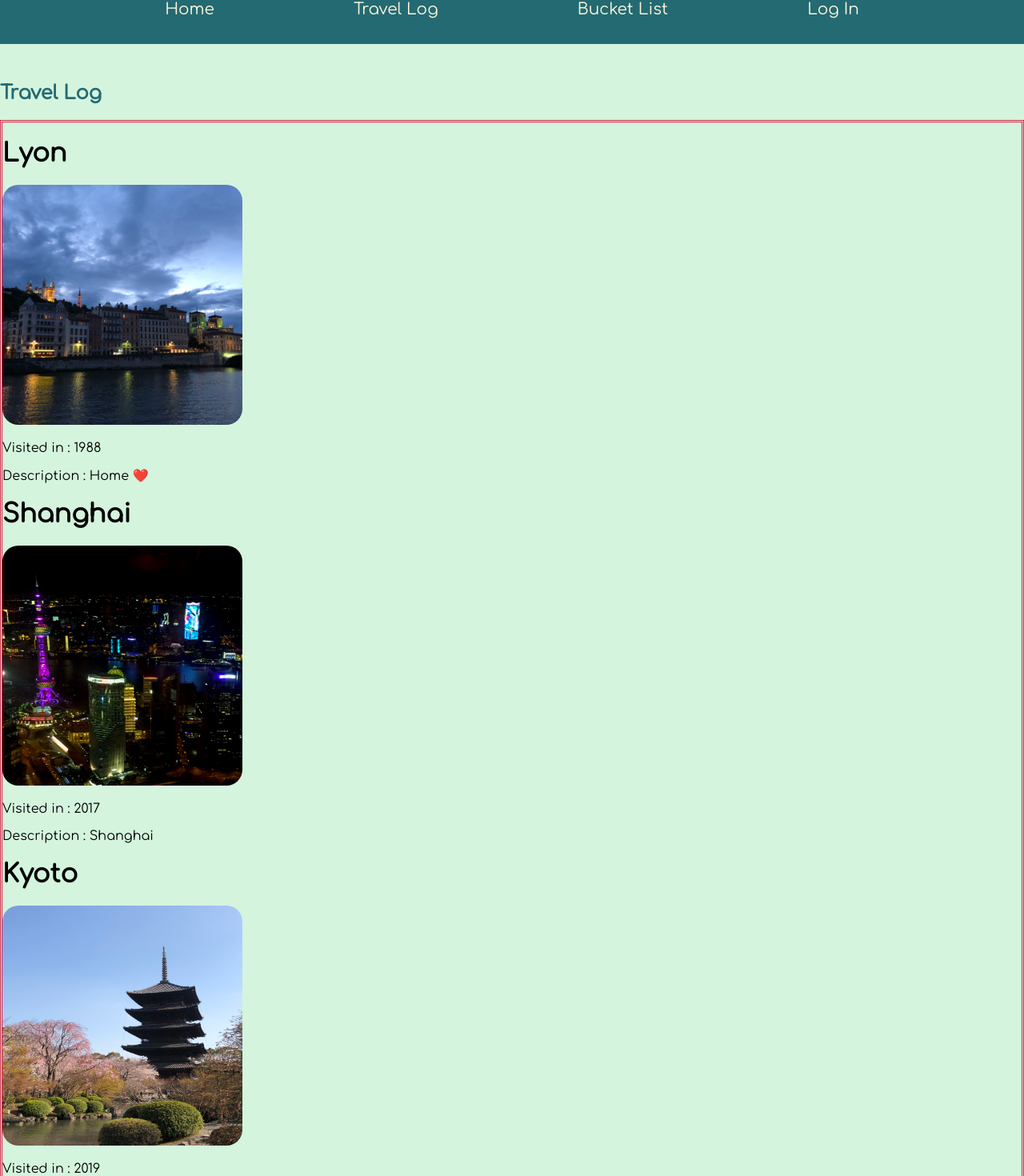
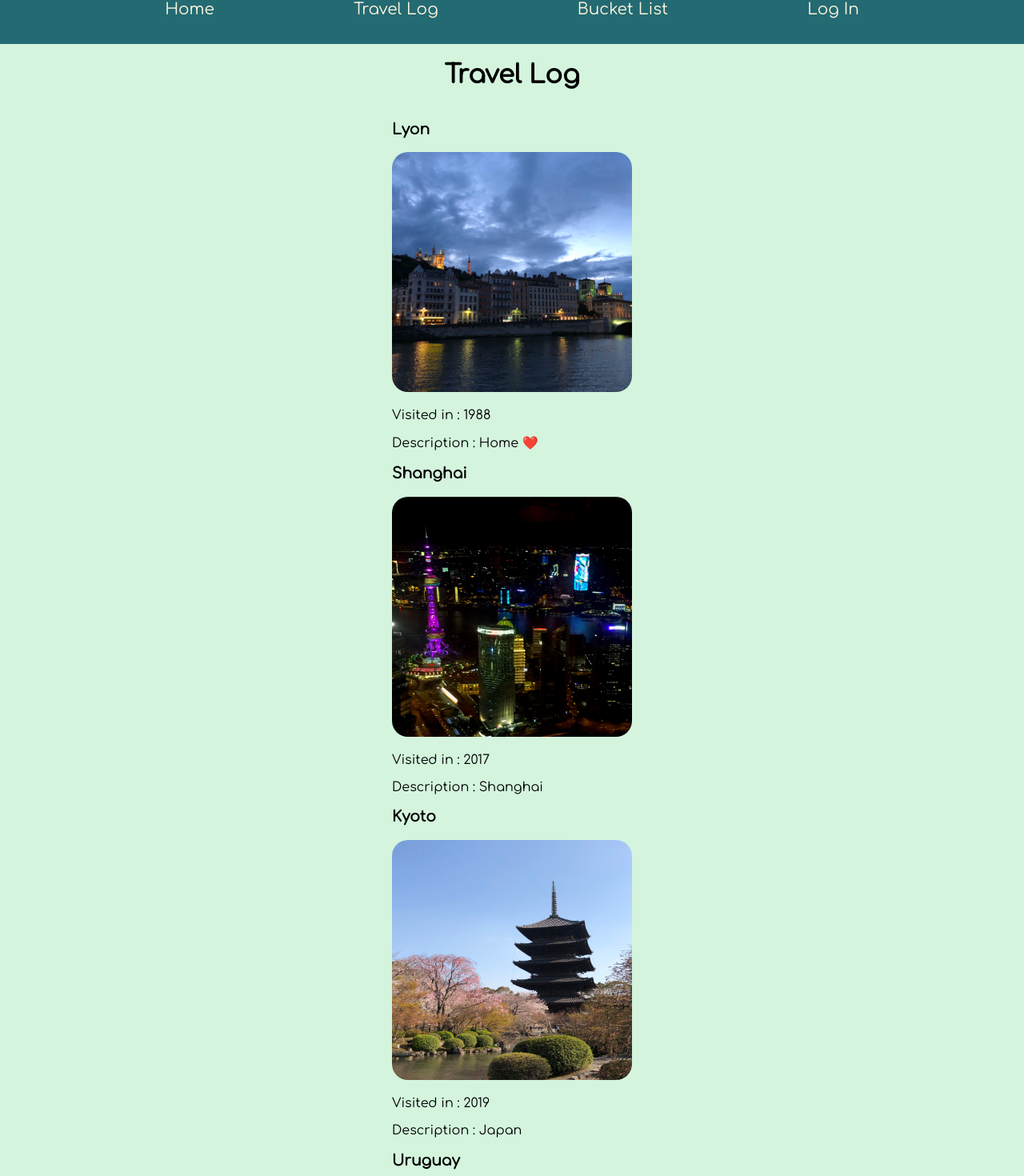
Before and after one commit to So-G/travel-bug-front, a React (Create React App) app: page /travellog in a window 1280 px wide. Shown: the part 32-1502 px from the top of the page at 80% size. Built offline with nearby package versions, Linux system fonts and the light colour scheme.

Commit message:
placed pins on map

```diff
--- a/src/components/CountryWishList.js
+++ b/src/components/CountryWishList.js
@@ -1,10 +1,18 @@
 export default function WishList() {
+  // const [wishList, setWishList] = useState(
+  //   axios
+  //     .get('http://localhost:5000/bucketlist')
+  //     .then((response) => response.data)
+  //     .then((data) => {
+  //       console.log(data.results);
+  //       setWishList(data.results);
+  //     })
+  // );
+
   return (
-    <div className="cardcontainer">
-      <div className="country-card">
-        <p>Country Name</p>
-        <p>Description</p>
-      </div>
+    <div className="country-card">
+      <p>Country Name</p>
+      <p>Description</p>
     </div>
   );
 }
--- a/src/components/LogInForm.js
+++ b/src/components/LogInForm.js
@@ -1,26 +1 @@
-export default function LoginForm() {
-  return (
-    <form className="form">
-      <h2>Log In</h2>
-      <input
-        autoComplete="username"
-        placeholder="Enter your username"
-        type="text"
-      />
-
-      <input
-        placeholder="Password"
-        autoComplete="current-password"
-        type="password"
-        rules={{
-          minLength: {
-            value: 4,
-            message: 'should be at least 8 characters',
-          },
-        }}
-      />
-
-      <input type="submit" value="Login" />
-    </form>
-  );
-}
+export default function LoginForm() {}
--- a/src/components/Map.js
+++ b/src/components/Map.js
@@ -1,6 +1,40 @@
 import { MapContainer, TileLayer, Marker, Popup } from 'react-leaflet';
+// import { selectIcon } from './mapMarkers';
 
-export default function Map() {
+export default function Map({
+  pins = [
+    {
+      name: 'Lyon',
+      description: 'Home ❤️',
+      lat: 45.75,
+      lng: 4.85,
+      visited: 'ok',
+    },
+    {
+      name: 'Shanghai',
+      description: 'Shanghai',
+      lat: 31.224361,
+      lng: 121.46917,
+      visited: 'ok',
+    },
+
+    {
+      name: 'Kyoto',
+      description: '⛩',
+      lat: 35.011665,
+      lng: 135.768326,
+      visited: 'ok',
+    },
+
+    {
+      name: 'Uruguay',
+      description: 'Uruguay',
+      lat: -34.901112,
+      lng: -56.164532,
+      visited: 'ok',
+    },
+  ],
+}) {
   return (
     <MapContainer
       style={{
@@ -15,11 +49,13 @@ export default function Map() {
         url="https://stamen-tiles-{s}.a.ssl.fastly.net/watercolor/{z}/{x}/{y}.{ext}"
         ext="jpg"
       />
-      <Marker position={[45.75, 4.85]}>
-        <Popup>
-          Lyon 🦁 <br /> This is Home...
-        </Popup>
-      </Marker>
+      {pins.map(({ name, description, lat, lng }) => (
+        <Marker key={name} position={[lat, lng]}>
+          <Popup>
+            {name}, {description}
+          </Popup>
+        </Marker>
+      ))}
     </MapContainer>
   );
 }
--- a/src/components/VisitedCountriesList.js
+++ b/src/components/VisitedCountriesList.js
@@ -9,12 +9,20 @@ const countries = [
     image: Lyon,
     year: 1988,
     description: 'Home ❤️',
+    coordinates: {
+      lat: 4.85,
+      lng: 45.75,
+    },
   },
   {
     name: 'Shanghai',
     image: Shanghai,
     year: 2017,
     description: 'Shanghai',
+    coordinates: {
+      lat: 31.224361,
+      lng: 121.46917,
+    },
   },
   {
     name: 'Kyoto',
@@ -31,13 +39,15 @@ const countries = [
   },
 ];
 
+// faire le map et API here
+
 function VisitedCountriesList() {
   return (
-    <div className="cardcontainer">
-      <div className="country-card">
+    <div className="cards">
+      <div className="card">
         {countries.map((destination) => (
           <>
-            <h1>{destination.name}</h1>
+            <h3>{destination.name}</h3>
             <img
               className="countrypic"
               src={destination.image}
--- /dev/null
+++ b/src/components/mapMarkers.js
@@ -0,0 +1,26 @@
+// import L from 'leaflet';
+// import favorite from '../assets/Star.png';
+// import plane from '../assets/PLANE.png';
+
+// const selectIcon = (visited) => {
+//   const iconHeight = 50;
+//   const iconWidth = 50;
+//   if (visited === 'ok') {
+//     return favorite;
+//   }
+//   // SENSOR IS WORKING ☀️
+//   if (visited === undefined) {
+//     return plane;
+//   }
+
+//   return new L.Icon({
+//     iconUrl: selectIcon(visited),
+//     iconAnchor: [iconWidth / 2, iconHeight],
+//     popupAnchor: [0, -iconHeight],
+//     iconSize: [iconWidth, iconHeight],
+//     className: 'leaflet-div-icon',
+//   });
+// };
+
+// // eslint-disable-next-line import/prefer-default-export
+// export { selectIcon };
--- a/src/index.css
+++ b/src/index.css
@@ -14,6 +14,9 @@ body {
   grid-template-rows: auto 1fr auto;
 }
 
+main {
+  margin: auto;
+}
 /* ================
   Global variables
   ================*/
@@ -43,6 +46,9 @@ footer {
   padding: 1rem;
 }
 
+h1 {
+  text-align: center;
+}
 /* ================
   NavBar styling
   ================*/
@@ -77,14 +83,8 @@ a:hover {
 
 h2 {
   color: var(--header-bg-color);
+  font-size: large;
   margin-top: 3rem;
-}
-
-/* ================
-  Home
-  ================*/
-.passport {
-  height: 100px;
 }
 
 /* ================
@@ -100,67 +100,6 @@ h2 {
 }
 
 /* ================
-  Form
-  ================*/
-.form {
-  display: flex;
-  flex-direction: column;
-  justify-content: center;
-  align-items: baseline;
-  width: 30em;
-  margin: 2em auto;
-  padding: 0 4em;
-  border-radius: 0.5em;
-}
-
-.form > *:last-child {
-  margin-bottom: 1rem;
-}
-
-.form > *:first-child {
-  margin-top: 1rem;
-}
-
-.form > * {
-  margin-top: 1.5rem;
-}
-
-input[type='text'],
-input[type='password'] {
-  display: block;
-  width: 100%;
-  background: #fff;
-  border: 0px;
-  padding: 0.5rem;
-  font-size: 1rem;
-  border: 2px solid rgba(255, 255, 255, 0);
-  transition: all 0.3s ease;
-  border-radius: 0.5rem;
-}
-
-input[type='text']:focus,
-input[type='password']:focus {
-  border: 2px solid var(--header-bg-color);
-}
-
-input[type='submit'] {
-  display: block;
-  background: var(--header-bg-color);
-  width: 100%;
-  padding: 1em;
-  cursor: pointer;
-  color: #fff;
-  border: 0;
-  border-radius: 0.5rem;
-  transition: all 0.3s ease;
-  font-size: 16px;
-}
-
-input[type='submit']:hover {
-  background: var(--accent-color);
-}
-
-/* ================
   Cards
   ================*/
 
@@ -169,12 +108,14 @@ input[type='submit']:hover {
   width: 300px;
 }
 
-.cardcontainer {
-  display: grid;
-  grid-template-columns: 1fr 1fr 1fr;
-  grid-gap: 20px;
-  align-items: stretch;
-  grid-gap: 1rem;
-  border-style: double;
-  border-color: #d62246;
+.cards {
+  display: flex;
+  flex-direction: row;
+  justify-content: center;
 }
+
+.card {
+  flex-direction: row;
+  flex-wrap: wrap;
+  justify-content: space-between;
+}
--- a/src/screens/BucketListPage.js
+++ b/src/screens/BucketListPage.js
@@ -1,19 +1,6 @@
-import axios from 'axios';
-import { React, useState } from 'react';
 import WishList from '../components/CountryWishList';
 
 export default function BucketList() {
-  // eslint-disable-next-line no-unused-vars
-  const [wishList, setWishList] = useState(
-    axios
-      .get('http://localhost:5000/bucketlist')
-      .then((response) => response.data)
-      .then((data) => {
-        console.log(data.results);
-        setWishList(data.results);
-      })
-  );
-
   return (
     <>
       <h1>Bucket List</h1>
--- a/src/screens/LogInPage.js
+++ b/src/screens/LogInPage.js
@@ -1,5 +1,8 @@
-import LoginForm from '../components/LogInForm';
-
 export default function LogIn() {
-  return <LoginForm />;
+  return (
+    <>
+      <h4>Log In Page</h4>
+      <p>Coming later this summer...</p>
+    </>
+  );
 }
--- a/src/screens/TravelLogPage.js
+++ b/src/screens/TravelLogPage.js
@@ -3,7 +3,7 @@ import VisitedCountriesList from '../components/VisitedCountriesList';
 export default function TravelLog() {
   return (
     <>
-      <h2>Travel Log</h2>
+      <h1>Travel Log</h1>
       <VisitedCountriesList />
     </>
   );
```
Also changed, not shown: src/assets/PLANE.png (added), src/assets/Star.png (added).
